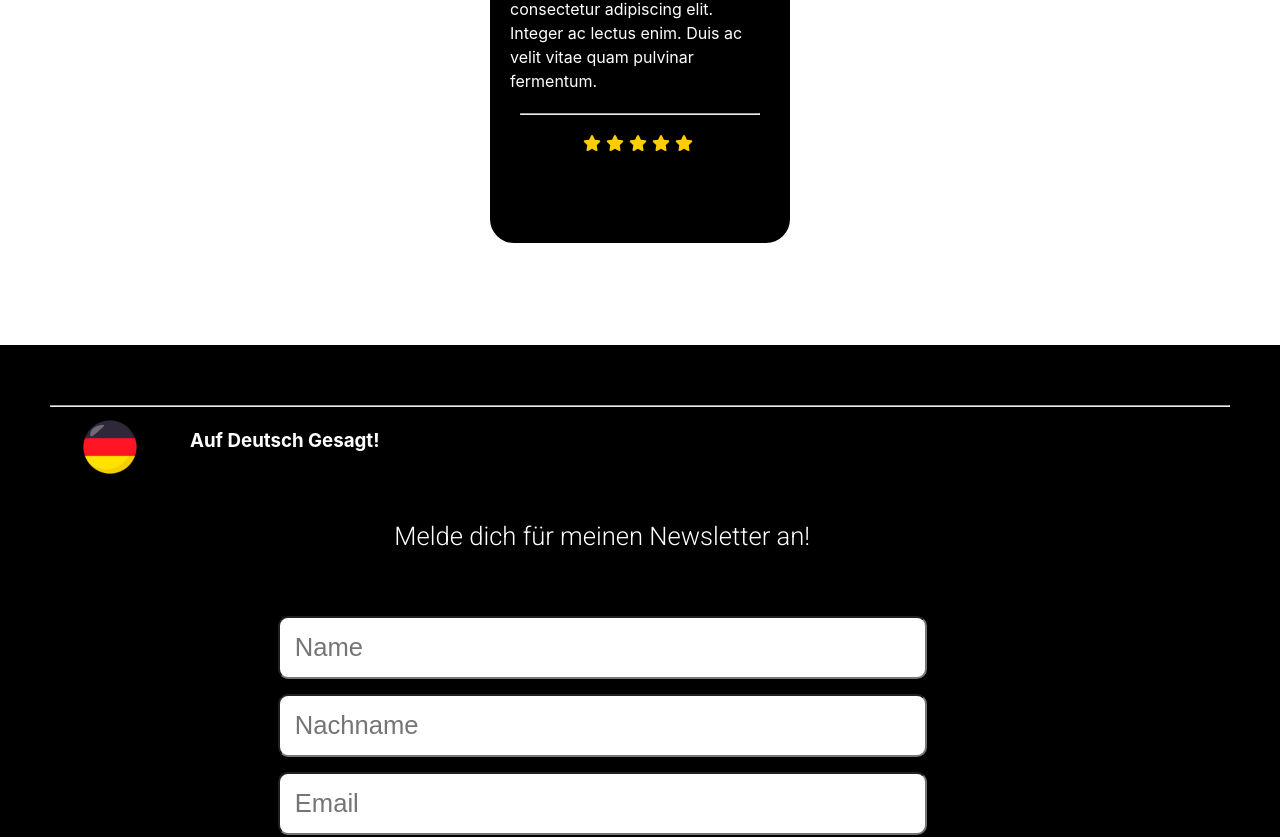
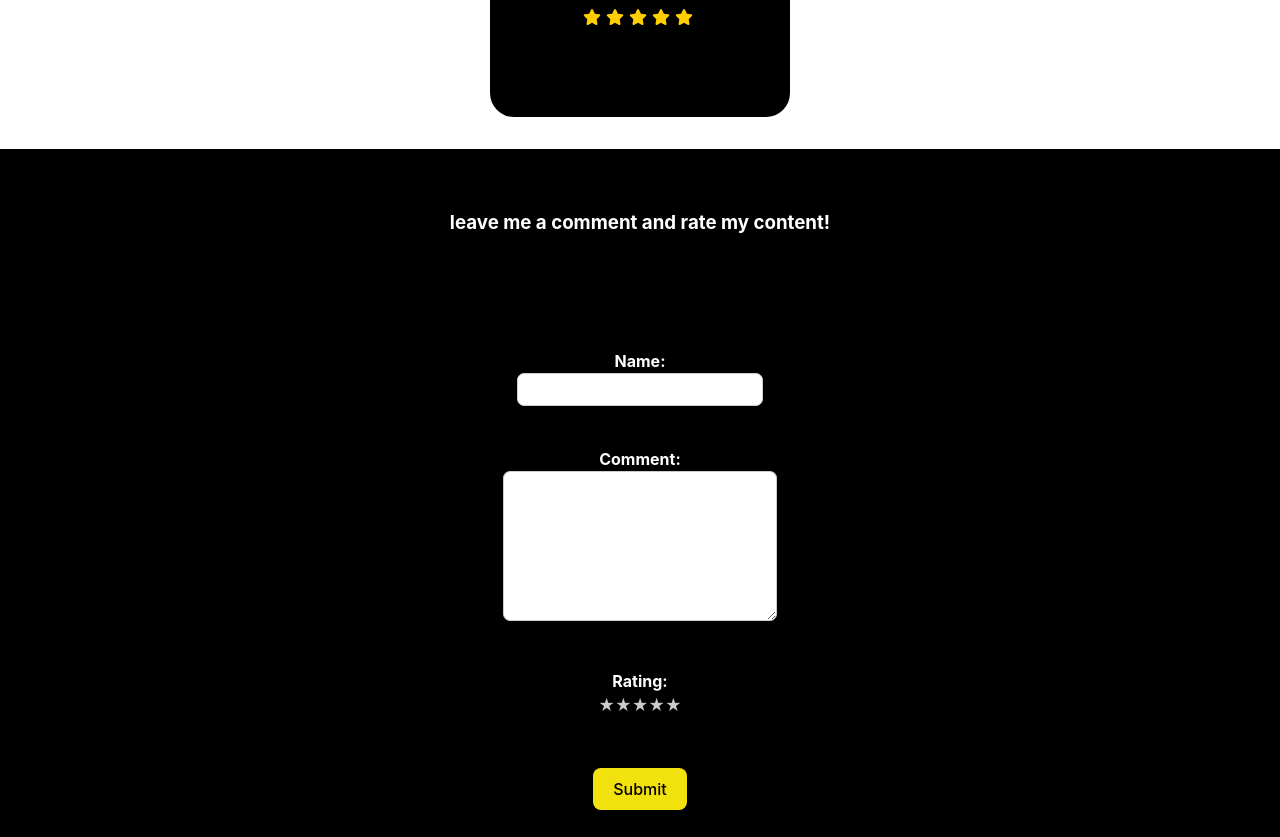
Before and after one commit to Palmera-Stack2/AufDeutschGesagt, a React (Vite) app in the folder client/: page / in a window 1280 px wide. Shown: the part 3927-4764 px from the top of the page. Built offline with nearby package versions, Linux system fonts and the light colour scheme.

Commit message:
changed the structure of the home

```diff
--- a/client/src/routes/Home.jsx
+++ b/client/src/routes/Home.jsx
@@ -2,7 +2,7 @@ import About from "../components/sections/About";
 import Blog from "../components/sections/Blog";
 import Podcasts from "../components/sections/Podcasts";
 import Rating from "../components/sections/Rating";
-// import Comments from "../components/sections/Comments";
+import Comments from "../components/sections/Comments";
 import Footer from "../components/sections/Footer";
 import Hero from "../components/sections/Hero";
 import Navbar from "../components/sections/Navbar";
@@ -16,10 +16,11 @@ export default function Home() {
       <About />
       <Podcasts />
       <Blog />
+      <Rating />
+      <Comments />
       <Support />
-      <Rating />
-      {/* <Comments /> */}
       <Footer />
+
     </>
   );
 }
```
Also changed, not shown: client/src/assets/cover.png (added).
